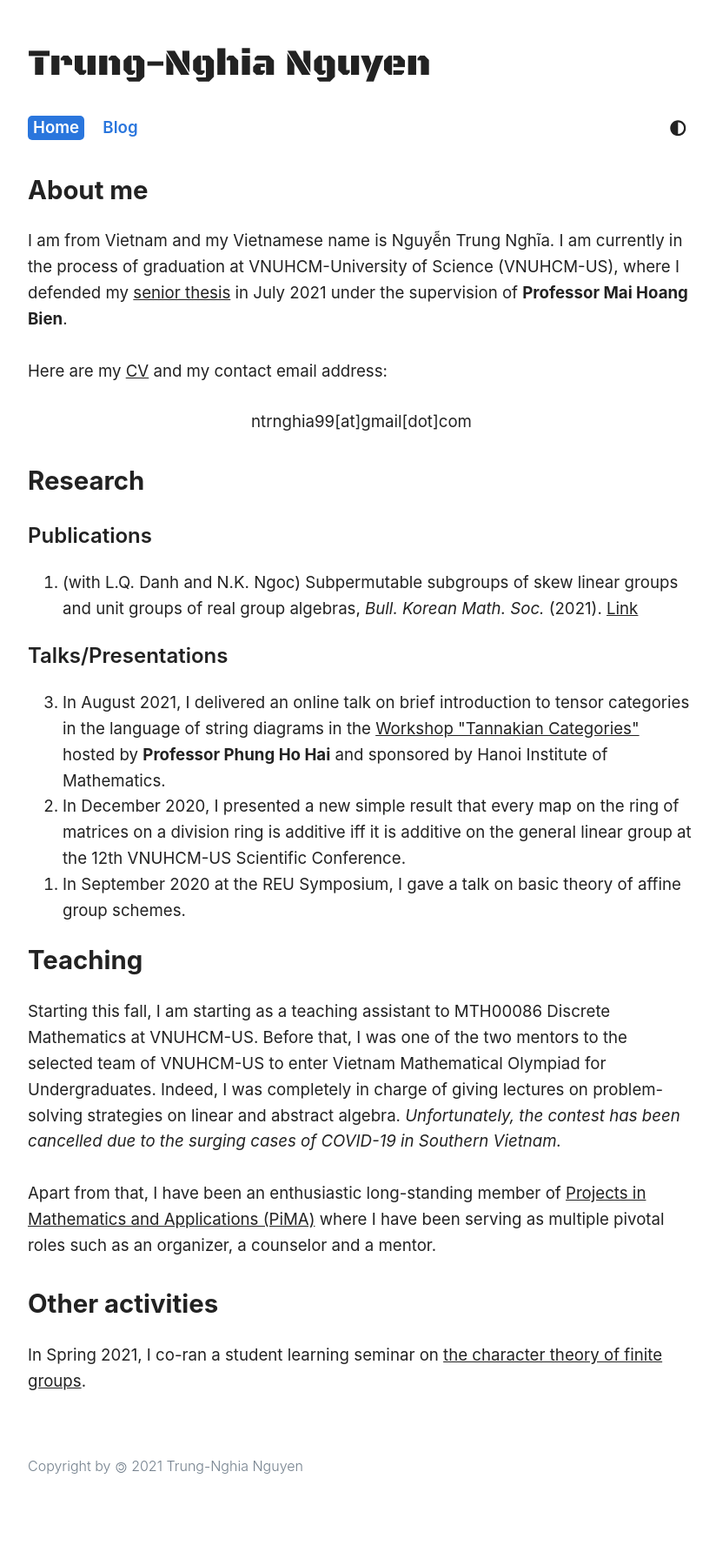
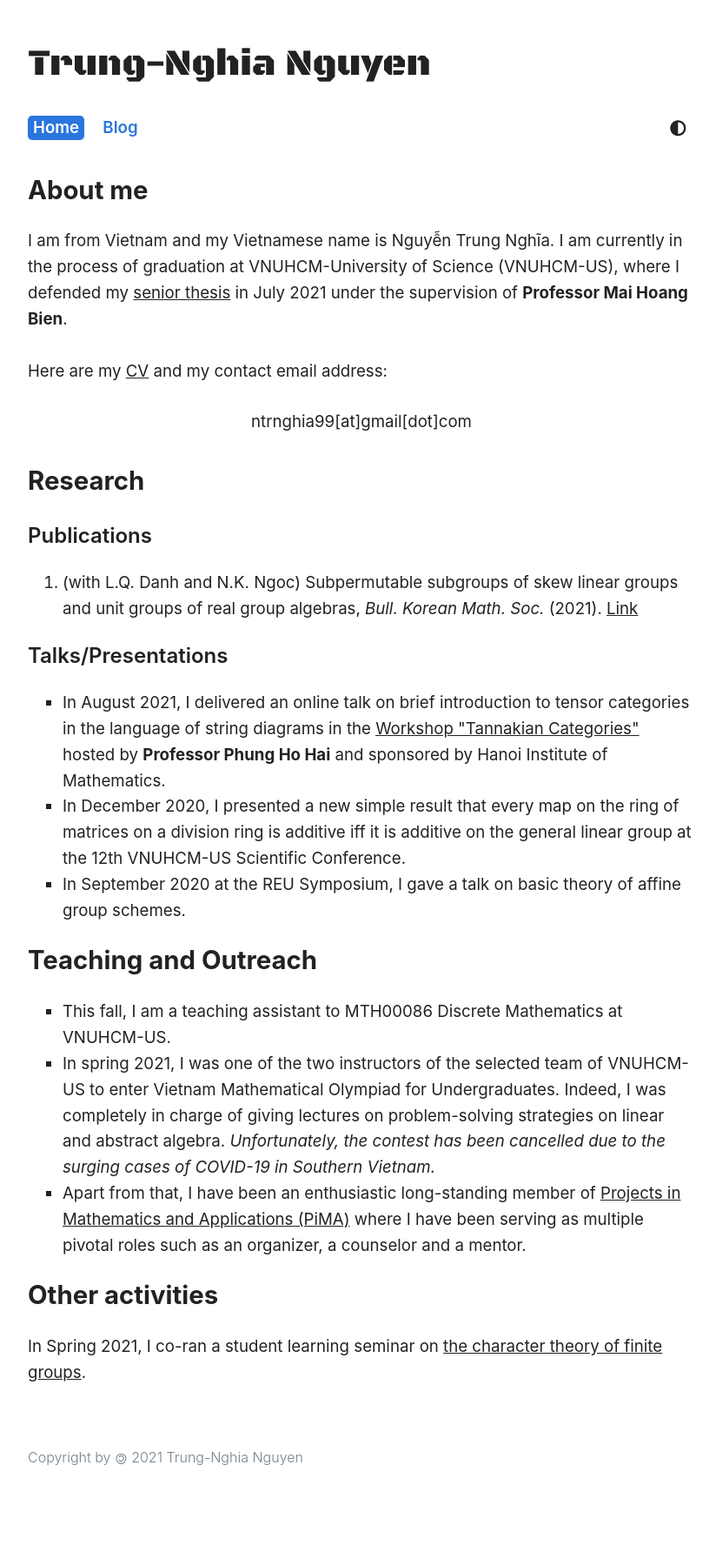
Before and after one commit to tnghianguyen/tnghianguyen.github.io, a Jekyll site: the page built from index.html, in a window 1280 px wide. Shown: the whole page at 87% size, without its empty margins (224-1048 px from the left). Built offline with Jekyll 4.4.1, drawn with Linux system fonts in a browser that asks for light colours; the list of posts is cut into pages by our own code; comment, search, counter and statistics services are not loaded.

Commit message:
update blog

```diff
--- a/index.html
+++ b/index.html
@@ -24,17 +24,18 @@
 </ol>
 
 <h2>Talks/Presentations</h2>
-<ol reversed>
+<ul>
     <li> In August 2021, I delivered an online talk on brief introduction to tensor categories in the language of string diagrams in the <a href="http://math.ac.vn/conference/TC2021/" target="_blank">Workshop "Tannakian Categories"</a> hosted by <strong>Professor Phung Ho Hai</strong> and sponsored by Hanoi Institute of Mathematics.</li>
     <li> In December 2020, I presented a new simple result that every map on the ring of matrices on a division ring is additive iff it is additive on the general linear group at the 12th VNUHCM-US Scientific Conference.</li>
     <li> In September 2020 at the REU Symposium, I gave a talk on basic theory of affine group schemes.</li>
-</ol>
+</ul>
 
-<h1>Teaching</h1>
-    <p>
-        Starting this fall, I am starting as a teaching assistant to MTH00086 Discrete Mathematics at VNUHCM-US. Before that, I was one of the two mentors to the selected team of VNUHCM-US to enter Vietnam Mathematical Olympiad for Undergraduates. Indeed, I was completely in charge of giving lectures on problem-solving strategies on linear and abstract algebra. <i>Unfortunately, the contest has been cancelled due to the surging cases of COVID-19 in Southern Vietnam.</i><br><br>
-        Apart from that, I have been an enthusiastic long-standing member of <a href="https://pimavn.github.io/" target="_blank">Projects in Mathematics and Applications (PiMA)</a> where I have been serving as multiple pivotal roles such as an organizer, a counselor and a mentor.
-    </p>
+<h1>Teaching and Outreach</h1>
+<ul>
+    <li>This fall, I am a teaching assistant to MTH00086 Discrete Mathematics at VNUHCM-US.</li>
+    <li>In spring 2021, I was one of the two instructors of the selected team of VNUHCM-US to enter Vietnam Mathematical Olympiad for Undergraduates. Indeed, I was completely in charge of giving lectures on problem-solving strategies on linear and abstract algebra. <i>Unfortunately, the contest has been cancelled due to the surging cases of COVID-19 in Southern Vietnam.</i></li>
+    <li>Apart from that, I have been an enthusiastic long-standing member of <a href="https://pimavn.github.io/" target="_blank">Projects in Mathematics and Applications (PiMA)</a> where I have been serving as multiple pivotal roles such as an organizer, a counselor and a mentor.</li>
+</ul>
 
 <h1>Other activities</h1>
     <p>
```
Also changed, not shown: 9 other files.
